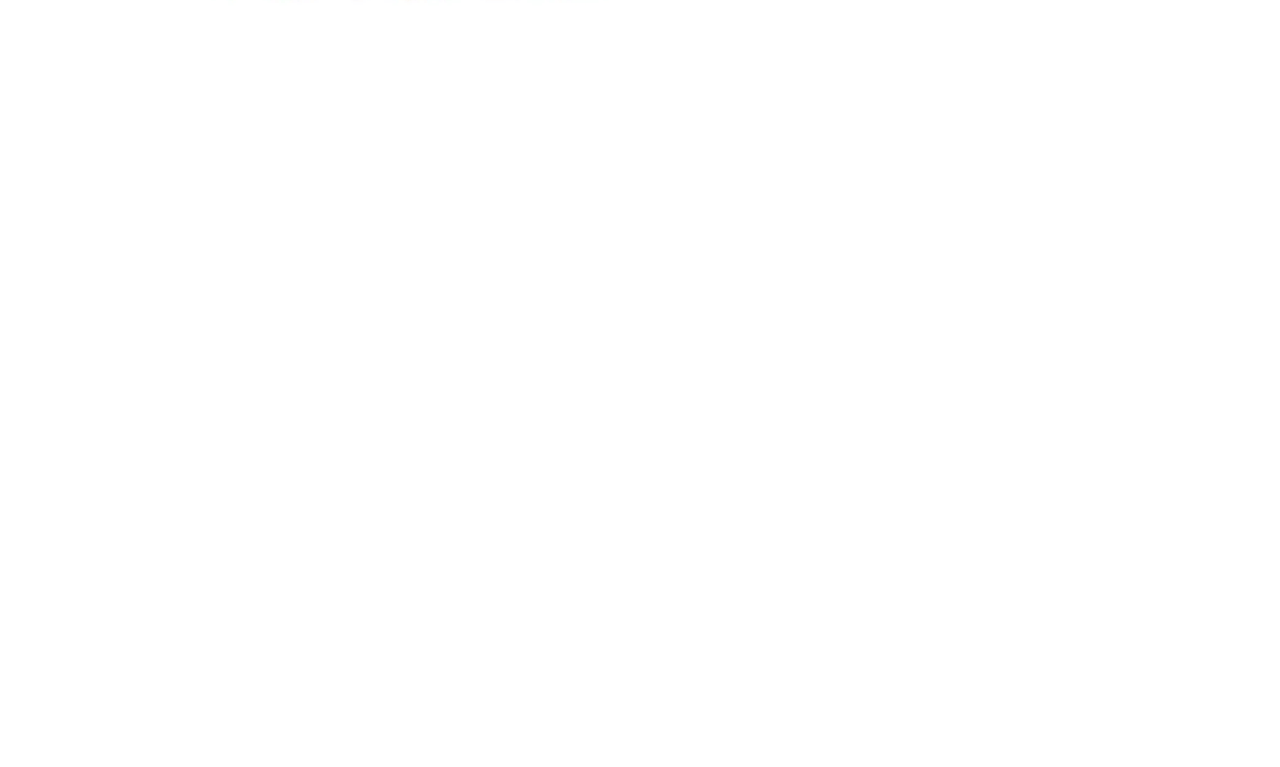
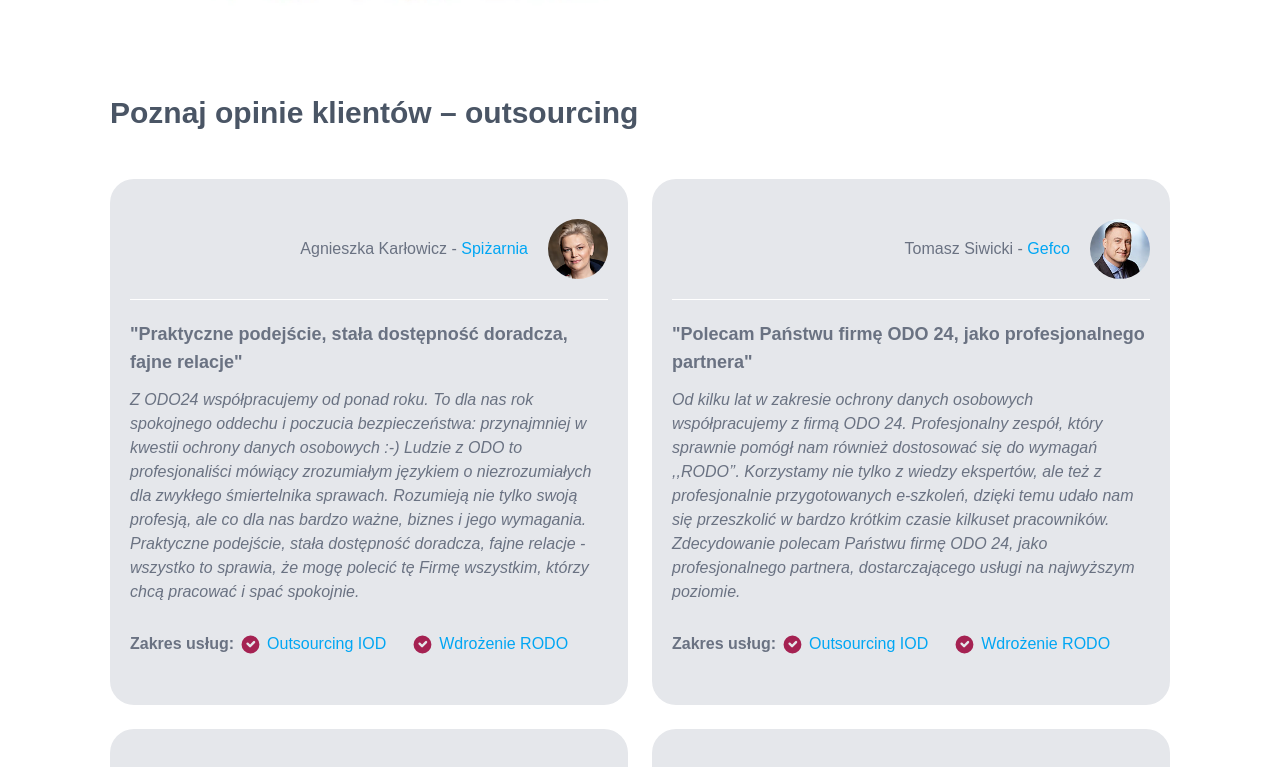
Before and after one commit to joemar-ceneza/odo24, a Next.js app: page /oferta/1 in a window 1280 px wide. Shown: the part 5111-5878 px from the top of the page. Before the commit the page ends 5186 px from the top, so only its background shows below. Built offline with nearby package versions, Linux system fonts and the light colour scheme.

Commit message:
feat: add IodTestimonials component to OutSourcing page

```diff
--- a/src/app/oferta/[slug]/page.tsx
+++ b/src/app/oferta/[slug]/page.tsx
@@ -7,6 +7,7 @@
 import IodPricingServiceSection from "@/components/IodPricingServiceSection";
 import IodDeliverablesSection from "@/components/IodDeliverablesSection";
 import IodDutiesSection from "@/components/IodDutiesSection";
+import IodTestimonialsSection from "@/components/IodTestimonialsSection";
 
 export default function OutSourcing() {
   return (
@@ -20,6 +21,7 @@
       <IodPricingServiceSection />
       <IodDeliverablesSection />
       <IodDutiesSection />
+      <IodTestimonialsSection />
     </main>
   );
 }
```
